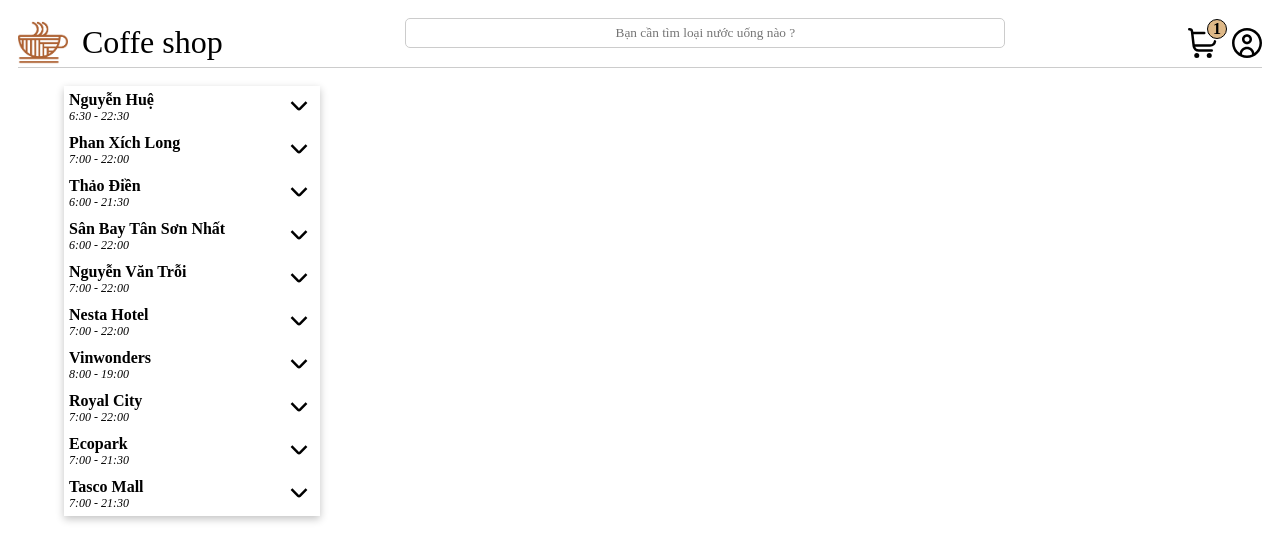
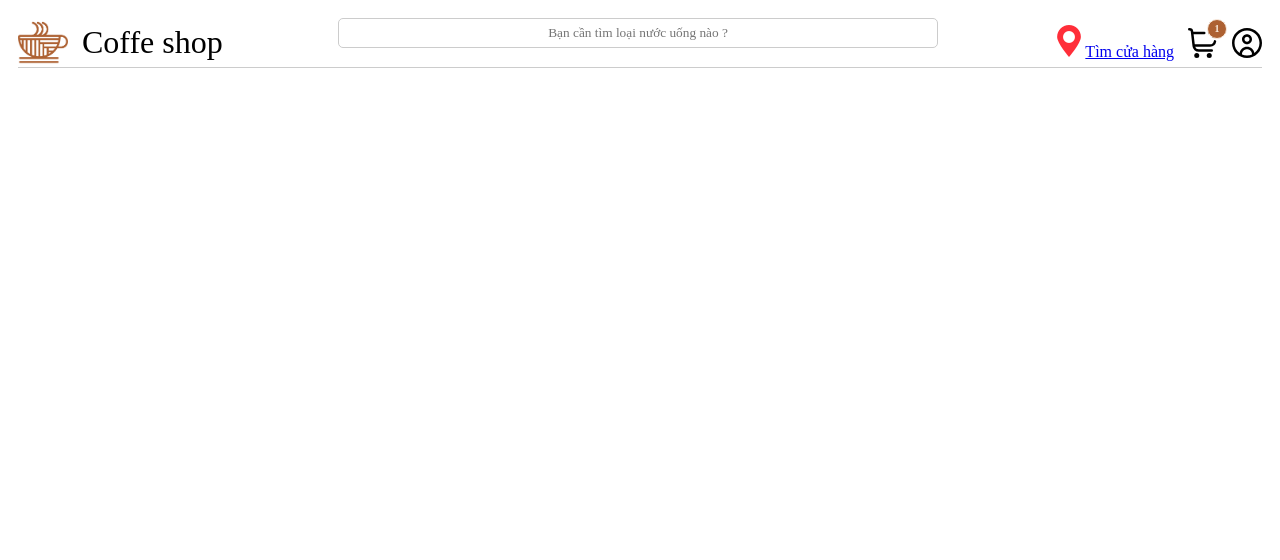
Before and after one commit to Zeust1/project, a React (Vite) app: page / in a window 1280 px wide. Shown: the top 560 px of the page. Built offline with nearby package versions, Linux system fonts and the light colour scheme; a web font is replaced by a local one.

Commit message:
90% location-page

```diff
--- a/package.json
+++ b/package.json
@@ -10,8 +10,11 @@
     "preview": "vite preview"
   },
   "dependencies": {
+    "leaflet": "^1.9.4",
     "react": "^18.3.1",
-    "react-dom": "^18.3.1"
+    "react-dom": "^18.3.1",
+    "react-leaflet": "^4.2.1",
+    "react-router-dom": "^6.26.2"
   },
   "devDependencies": {
     "@eslint/js": "^9.9.0",
--- a/src/App.css
+++ b/src/App.css
@@ -35,10 +35,11 @@
 }
 
 .cart-icon p {
-  background-color: burlywood;
+  background-color: rgb(173, 97, 50);
   position: absolute;
   top: -9px;
   left: 19px;
+  color: #f9ebde;
 }
 
 .hideMenu {
@@ -48,15 +49,18 @@
 
 
 .showMenu {
+  background-color: rgb(173, 97, 50);
+  color: #f9ebde;
   position: absolute;
   top: 60px;
   right: 45px;
   border-radius: 10px 0 10px 10px;
-  box-shadow: burlywood 0px 3px 8px;
+  box-shadow: rgba(0, 0, 0, 0.24) 0px 3px 8px;
   text-align: center;
+  z-index: 9;
 }
 
 .showMenu dl dt {
-  font-size: 14px;
+  font-size: 16px;
   padding: 5px;
 }
--- a/src/App.jsx
+++ b/src/App.jsx
@@ -1,44 +1,81 @@
-import './App.css'
-import { useState } from 'react'
+import "./App.css";
+import { useState } from "react";
+import { Routes, Route, Link } from "react-router-dom";
 
-import Logo from '../public/logo.png'
-import Usericon from '../public/circle-user.svg'
-import Carticon from '../public/shopping-cart-add.svg'
+import Logo from "../public/logo.png";
+import Usericon from "../public/circle-user.svg";
+import Carticon from "../public/shopping-cart-add.svg";
+import Locationicon from "../public/location.png"
 
-import Shopaddress from './components/shopaddress/Shopaddress'
+import Shopaddress from "./components/shopaddress/Shopaddress";
+import Map from "./components/map/Map";
 
-
+import Shoplocation from "../shoplocation.json"
 
 function App() {
-  const [userIcon, setUserIcon] = useState("hideMenu")
+  const [userIcon, setUserIcon] = useState("hideMenu");
 
   const showMenuUser = () => {
-    if(userIcon == "hideMenu"){
-      setUserIcon("showMenu")
-    }else {
-      setUserIcon("hideMenu")
+    if (userIcon == "hideMenu") {
+      setUserIcon("showMenu");
+    } else {
+      setUserIcon("hideMenu");
     }
-  }
+  };
 
   return (
     <>
-    <div className='header'>
-      <div style={{display: 'flex', alignItems: 'center', gap: '14px'}}>
-        <img src={Logo} alt="this logo" style={{width: '50px', height: '50px'}}/>
+      <div className="header">
+        <div style={{ display: "flex", alignItems: "center", gap: "14px" }}>
+          <img
+            src={Logo}
+            alt="this logo"
+            style={{ width: "50px", height: "50px" }}
+          />
           <h1>Coffe shop</h1>
         </div>
-      <input type="text" placeholder='Bạn cần tìm loại nước uống nào ?'/>
-      <div style={{display: 'flex', alignItems: 'center', gap: '14px'}}>
-        <div className='cart-icon' style={{width: '30px', height: '30px'}}>
-          <img src={Carticon} alt="user icon" style={{width: '30px', height: '30px', cursor: "pointer"}}/>
-          <p style={{border: '1px solid', borderRadius: '50%', display: 'flex', alignItems: 'center', justifyContent: 'center', width: '20px', height: '20px', fontWeight: 'bold'}}>1</p>
+        <input type="text" placeholder="Bạn cần tìm loại nước uống nào ?" />
+        <div style={{ display: "flex", alignItems: "center", gap: "14px" }}>
+          <span><img src={Locationicon} alt="locationicon" /><Link to="/location-store" element={<Shopaddress/>}>Tìm cửa hàng</Link></span>
+          <div className="cart-icon" style={{ width: "30px", height: "30px" }}>
+            <img
+              src={Carticon}
+              alt="user icon"
+              style={{ width: "30px", height: "30px", cursor: "pointer" }}
+            />
+            <p
+              style={{
+                border: "1px solid",
+                borderRadius: "50%",
+                display: "flex",
+                alignItems: "center",
+                justifyContent: "center",
+                width: "20px",
+                height: "20px",
+                fontWeight: "bold",
+                fontSize: "10px",
+              }}
+            >
+              1
+            </p>
           </div>
-        <div style={{width: '30px', height: '30px'}}>
-          <img src={Usericon} alt="user icon" style={{width: '30px', height: '30px', cursor: "pointer"}} onClick={showMenuUser}/>
-          <div className={userIcon} style={{width: '120px', height: '200px', backgroundColor: 'burlywood'}}>
+          <div style={{ width: "30px", height: "30px" }}>
+            <img
+              src={Usericon}
+              alt="user icon"
+              style={{ width: "30px", height: "30px", cursor: "pointer" }}
+              onClick={showMenuUser}
+            />
+            <div
+              className={userIcon}
+              style={{
+                width: "120px",
+                height: "200px",
+                backgroundColor: "rgba(173, 97, 50)",
+              }}
+            >
               <dl>
                 <dt>Trang chủ</dt>
-              <dt>Tìm cửa hàng</dt>
                 <dt>Đăng nhập</dt>
                 <dt>Đăng xuất</dt>
               </dl>
@@ -46,9 +83,11 @@ function App() {
           </div>
         </div>
       </div>
-    <Shopaddress/>
+      <Routes>
+        <Route path="/location-store" element={<Shopaddress Shoplocation={Shoplocation}/>} />
+      </Routes>
     </>
-  )
+  );
 }
 
-export default App
+export default App;
--- /dev/null
+++ b/src/components/map/Map.css
@@ -0,0 +1,4 @@
+.map {
+    box-shadow: rgba(0, 0, 0, 0.24) 0px 3px 8px;
+    z-index: 1;
+  }
--- /dev/null
+++ b/src/components/map/Map.jsx
@@ -0,0 +1,47 @@
+import "leaflet/dist/leaflet.css";
+import React from "react";
+import { MapContainer, TileLayer, Marker, Popup } from "react-leaflet";
+import L from "leaflet";
+
+import "./Map.css";
+
+// Tạo một custom icon cho marker
+const customIcon = new L.Icon({
+  iconUrl:
+    "https://cdnjs.cloudflare.com/ajax/libs/leaflet/1.7.1/images/marker-icon.png",
+  iconSize: [25, 41],
+  iconAnchor: [12, 41],
+  popupAnchor: [1, -34],
+  shadowUrl:
+    "https://cdnjs.cloudflare.com/ajax/libs/leaflet/1.7.1/images/marker-shadow.png",
+  shadowSize: [41, 41],
+});
+
+const Map = (props) => {
+  const { Shoplocation } = props;
+  const position = [17.039439736556982, 106.9096270788502]; // Tọa độ bạn truyền vào
+
+  return (
+    <MapContainer
+      center={position}
+      zoom={6}
+      style={{ height: "600px", width: "100%" }}
+      className="map"
+    >
+      <TileLayer
+        url="https://{s}.tile.openstreetmap.org/{z}/{x}/{y}.png"
+        attribution='&copy; <a href="https://www.openstreetmap.org/copyright">OpenStreetMap</a> contributors'
+      />
+
+      {Shoplocation.map((location) => (
+        <Marker key={location.id} position={location.position} icon={customIcon}>
+          <Popup>
+            {location.name}
+          </Popup>
+        </Marker>
+      ))}
+    </MapContainer>
+  );
+};
+
+export default Map;
--- a/src/components/shopaddress/Shopaddress.css
+++ b/src/components/shopaddress/Shopaddress.css
@@ -1,8 +1,16 @@
+.locationpage {
+    width: 90%;
+    margin: 0 auto;
+    display: flex;
+    justify-content: space-around;
+}
+
+
 .location-list {
     width: 20%;
-    height: auto;
+    height: 600px;
     box-shadow: rgba(0, 0, 0, 0.24) 0px 3px 8px;
-    margin-left: 5%;
+    overflow: scroll;
 }
 
 .location {
@@ -20,9 +28,13 @@
     display: none;
     margin: 5px 30px 5px;
     font-size: 12px;
-    border-left: 1px solid;
-    /* border-bottom: 1px solid; */
+    border-left: 2px solid;
     p {
         padding: 5px;
     }
+    box-shadow: rgba(100, 100, 111, 0.2) 0px 7px 29px 0px;
 }
+
+.map {
+    width: 70%;
+}
--- a/src/components/shopaddress/Shopaddress.jsx
+++ b/src/components/shopaddress/Shopaddress.jsx
@@ -1,40 +1,54 @@
 import React from "react";
-import './Shopaddress.css'
-import { useState } from "react";
+import "./Shopaddress.css";
+import Map from "../map/Map";
 
 import shoplocation from "../../../shoplocation.json";
-import showmore from "../../../public/angle-small-down.svg"
+import showmore from "../../../public/angle-small-down.svg";
 
-const Shopaddress = () => {
+const Shopaddress = ({ Shoplocation }) => {
+  const showMore = (e) => {
+    const show = document.getElementById(e.target.alt);
+    if (show.style.display === "block") {
+      show.style.display = "none";
+    } else {
+      show.style.display = "block";
+    }
+  };
 
-
-  const showMore = (e) => {
-    const show = document.getElementById(e.target.alt)
-    if (show.style.display === "block") {
-      show.style.display = "none"
-    } else {
-      show.style.display = "block"
-    }
-  }
-
-
-  return(
+  return (
+    <div className="locationpage">
       <div className="location-list">
-      {shoplocation.map((element) =>
+        {shoplocation.map((element) => (
           <div className="location" key={element.id}>
-          <div className="title" >
-            <p style={{fontWeight: "bold"}}>{element.name}</p>
-            <p style={{fontSize: "12px", fontStyle: "italic"}}>{element.open}</p>
+            <div className="title">
+              <p style={{ fontWeight: "bold" }}>{element.name}</p>
+              <p style={{ fontSize: "12px", fontStyle: "italic" }}>
+                {element.open}
+              </p>
             </div>
-          <img src={showmore} alt={element.id} style={{width: "30px", height: "30px", display: "flex",justifyContent: "flex-end"}} onClick={showMore}/>
+            <img
+              src={showmore}
+              alt={element.id}
+              style={{
+                width: "30px",
+                height: "30px",
+                display: "flex",
+                justifyContent: "flex-end",
+              }}
+              onClick={showMore}
+            />
             <div className="hide" id={element.id}>
               <p>Add: {element.address}</p>
               <p>Tel: {element.tel}</p>
             </div>
           </div>
-      )}
+        ))}
       </div>
-  )
-}
+      <div className="map">
+        <Map Shoplocation={Shoplocation} />
+      </div>
+    </div>
+  );
+};
 
 export default Shopaddress;
--- a/src/main.jsx
+++ b/src/main.jsx
@@ -1,10 +1,14 @@
 import { StrictMode } from 'react'
 import { createRoot } from 'react-dom/client'
+import {BrowserRouter } from 'react-router-dom'
+
 import App from './App.jsx'
 
 
 createRoot(document.getElementById('root')).render(
   <StrictMode>
-    <App />
+    <BrowserRouter>
+      <App />
+    </BrowserRouter>
   </StrictMode>,
 )
```
Also changed, not shown: public/location.png (added), 1 other file (tests, documents, lock files or other folders). Lines whose indentation alone changed are shown as unchanged.
